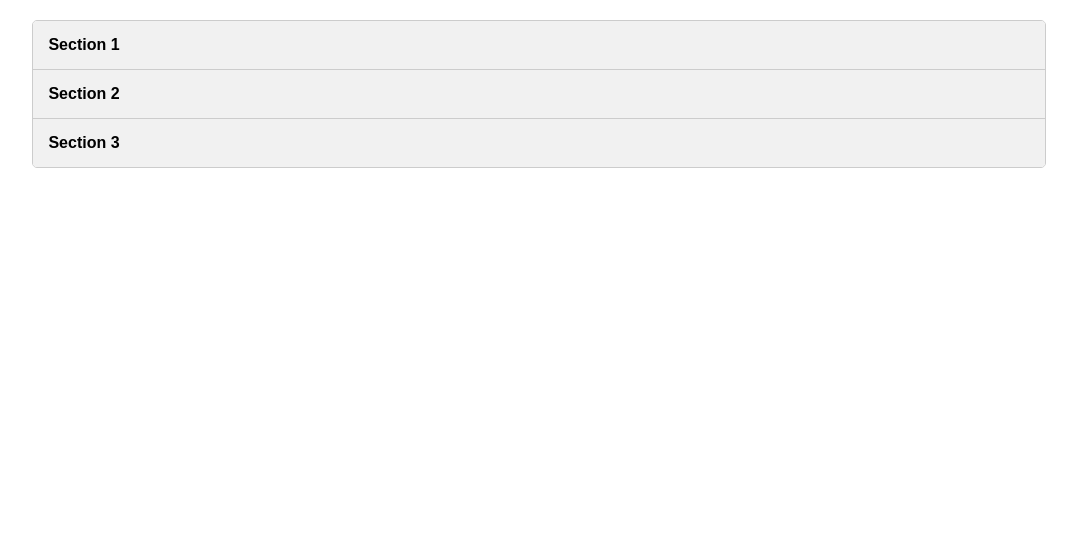
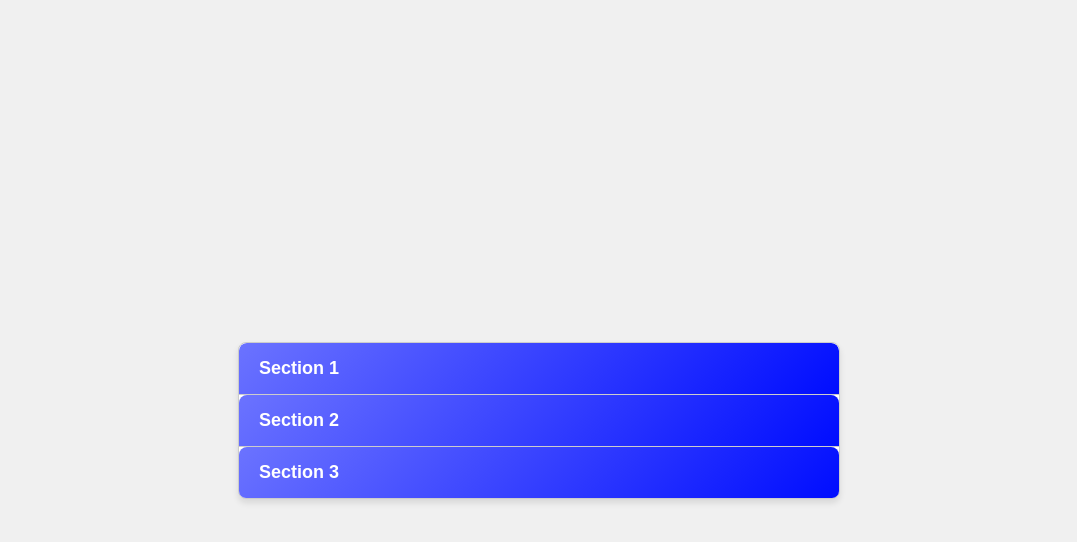
Before and after one commit to MerabSamkharadze/acardion, a plain HTML site: page index.html in a window 1280 px wide. Shown: the whole page, without its empty margins (101-1178 px from the left). Drawn offline with Linux system fonts and the light colour scheme.

Commit message:
add some styles : improve visual effects

```diff
--- a/script.js
+++ b/script.js
@@ -1,5 +1,3 @@
-"use strict";
-
 document.addEventListener("DOMContentLoaded", () => {
   const headers = document.querySelectorAll(".accordion-header");
   headers.forEach((header) => {
@@ -7,14 +5,16 @@ document.addEventListener("DOMContentLoaded", () => {
       const content = header.nextElementSibling;
       const isOpen = content.style.maxHeight;
 
+      // Close all open accordion items
       document.querySelectorAll(".accordion-content").forEach((item) => {
         item.style.maxHeight = null;
-        item.style.padding = "0 15px";
+        item.style.padding = "0 20px";
       });
 
+      // Open the clicked accordion item if it was closed
       if (!isOpen) {
         content.style.maxHeight = content.scrollHeight + "px";
-        content.style.padding = "15px";
+        content.style.padding = "20px";
       }
     });
   });
--- a/style.css
+++ b/style.css
@@ -1,12 +1,22 @@
 body {
-  font-family: Arial, sans-serif;
+  font-family: "Helvetica Neue", Arial, sans-serif;
+  background-color: #f0f0f0;
+  margin: 0;
+  padding: 20px;
+  display: flex;
+  justify-content: center;
+  align-items: center;
+  height: 100vh;
 }
 
 .accordion {
   width: 80%;
-  margin: 20px auto;
+  max-width: 600px;
+  margin: 0 auto;
   border: 1px solid #ccc;
-  border-radius: 5px;
+  border-radius: 8px;
+  box-shadow: 0 4px 6px rgba(0, 0, 0, 0.1);
+  background-color: #fff;
   overflow: hidden;
 }
 
@@ -20,23 +30,26 @@ body {
 
 .accordion-header {
   width: 100%;
-  padding: 15px;
+  padding: 15px 20px;
   text-align: left;
-  font-size: 16px;
+  font-size: 18px;
   font-weight: bold;
-  background-color: #f1f1f1;
+  background: linear-gradient(135deg, #6b73ff, #000dff);
+  color: #fff;
   border: none;
   cursor: pointer;
   outline: none;
-  transition: background-color 0.7s ease;
+  transition: background-color 0.7s ease, padding 0.7s ease;
+  border-top-left-radius: 8px;
+  border-top-right-radius: 8px;
 }
 
 .accordion-header:hover {
-  background-color: #ddd;
+  background-color: #5a62e8;
 }
 
 .accordion-content {
-  padding: 0 15px;
+  padding: 0 20px;
   max-height: 0;
   overflow: hidden;
   background-color: white;
@@ -45,4 +58,6 @@ body {
 
 .accordion-content p {
   margin: 15px 0;
+  color: #333;
+  line-height: 1.6;
 }
```
